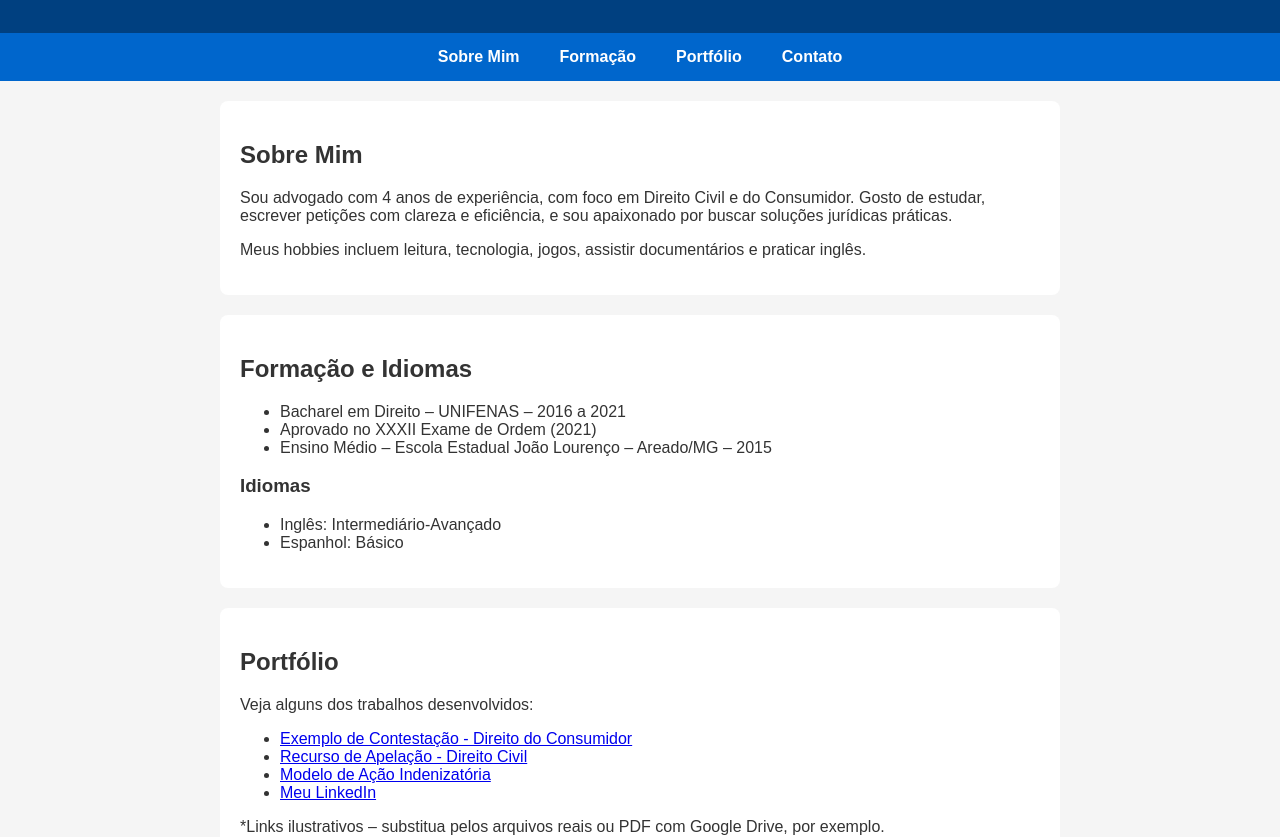
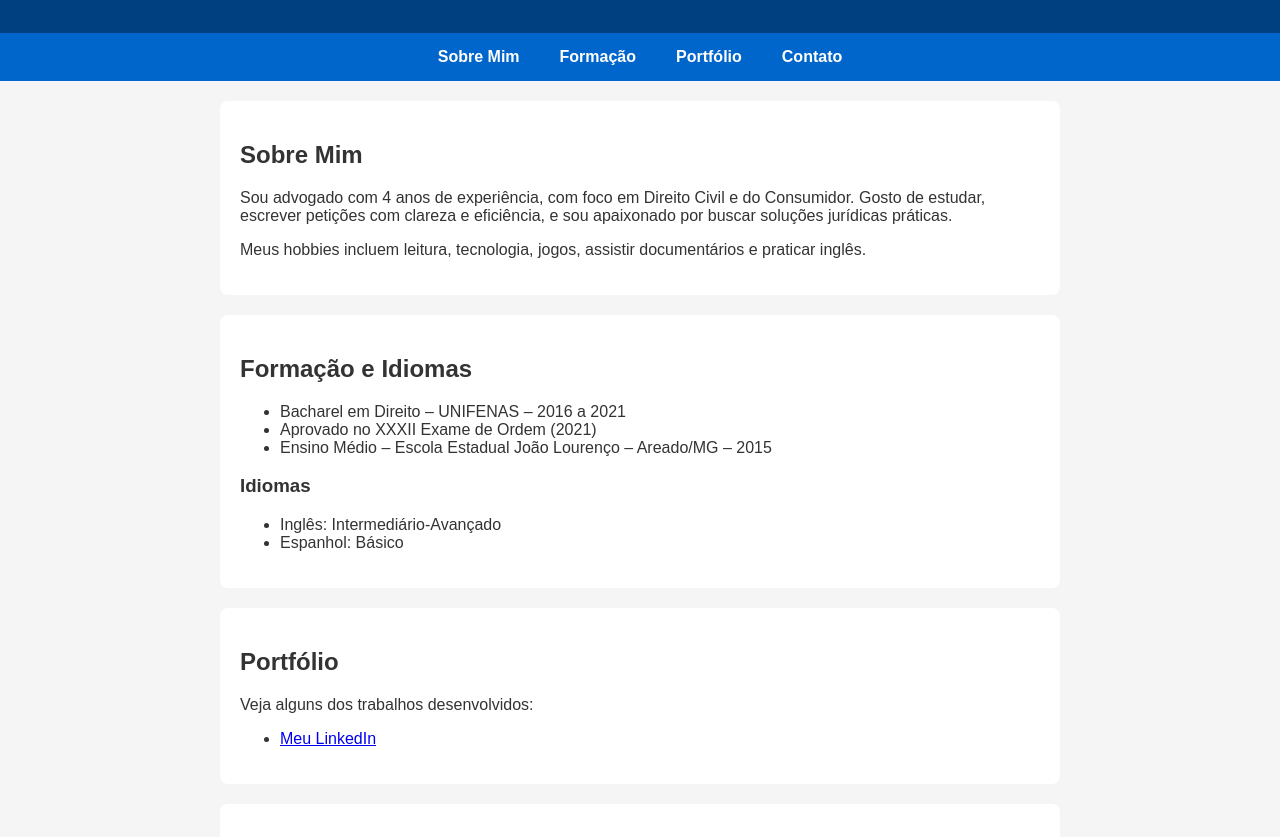
Before and after one commit to bryanmarqs/Site-Bryan-Marques, a plain HTML site: page index.html in a window 1280 px wide. Shown: the part 121-958 px from the top of the page. Drawn offline with Linux system fonts and the light colour scheme.

Commit message:
Update index.html

```diff
--- a/index.html
+++ b/index.html
@@ -42,12 +42,8 @@
     <h2>Portfólio</h2>
     <p>Veja alguns dos trabalhos desenvolvidos:</p>
     <ul>
-      <li><a href="#" target="_blank">Exemplo de Contestação - Direito do Consumidor</a></li>
-      <li><a href="#" target="_blank">Recurso de Apelação - Direito Civil</a></li>
-      <li><a href="#" target="_blank">Modelo de Ação Indenizatória</a></li>
       <li><a href="https://www.linkedin.com/in/bryan-marques-1a5849242/" target="_blank">Meu LinkedIn</a></li>
     </ul>
-    <p>*Links ilustrativos – substitua pelos arquivos reais ou PDF com Google Drive, por exemplo.</p>
   </section>
 
   <section id="contato">
```
